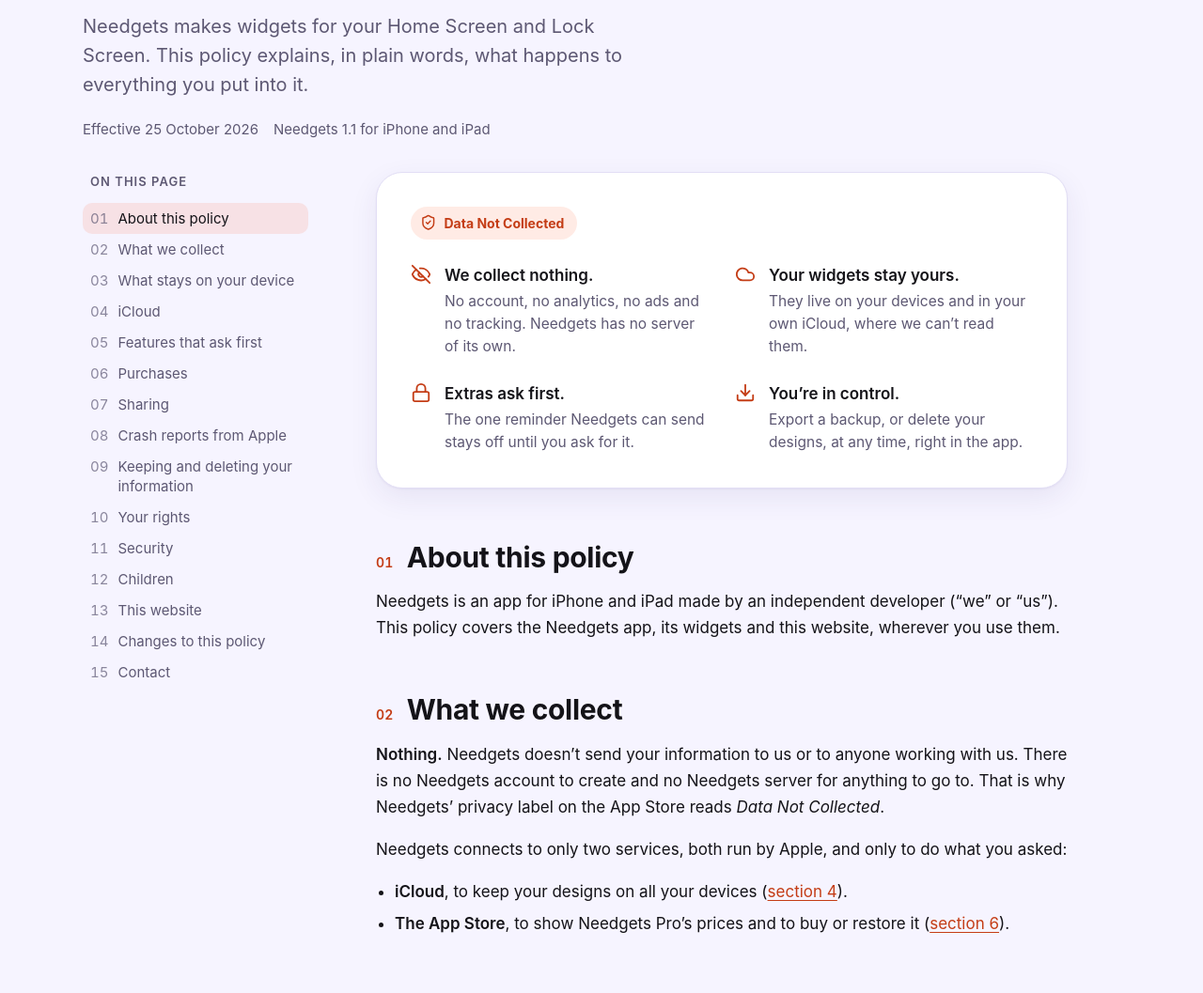
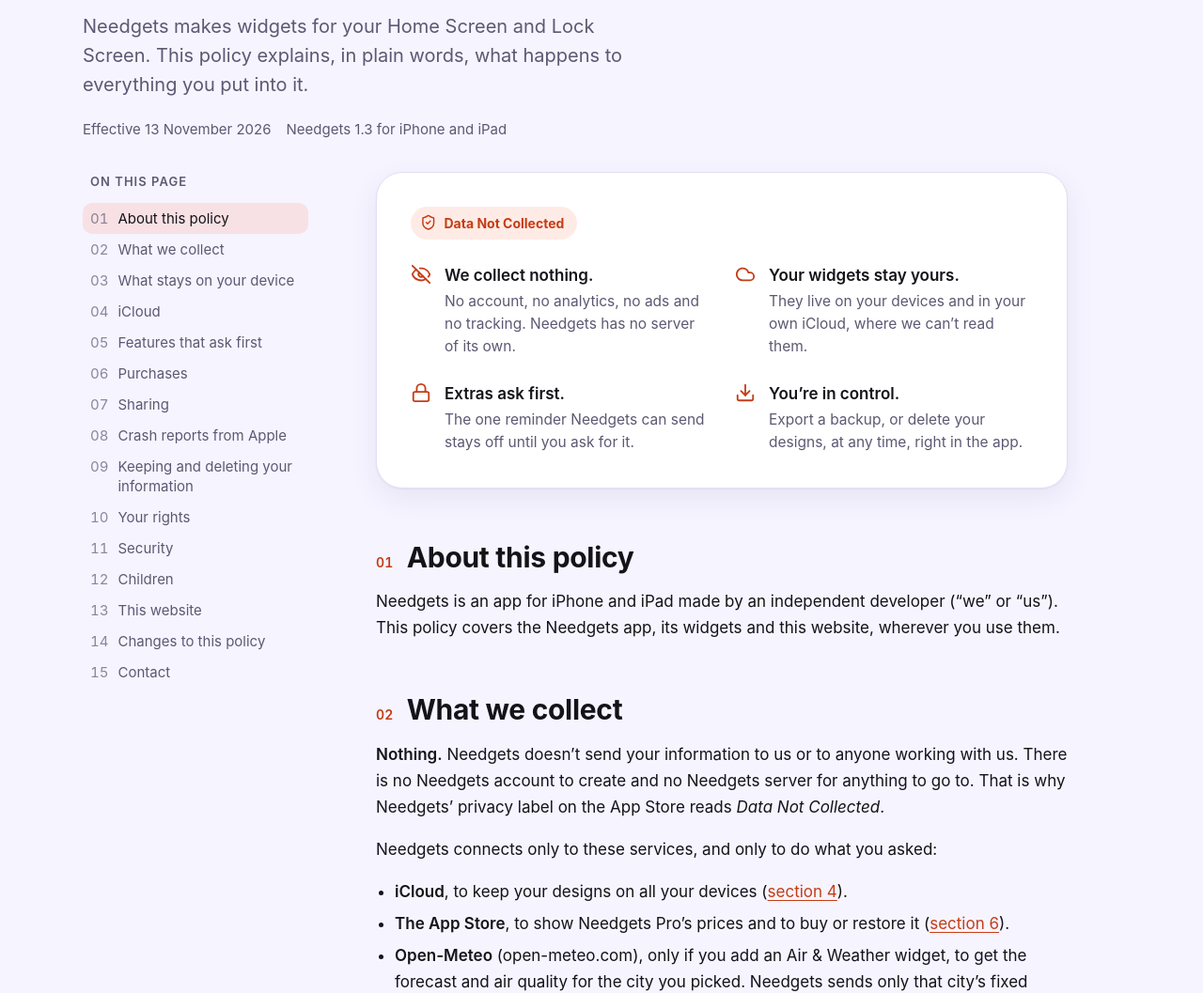
Before and after one commit to minhthang2811/needgets-support, a plain HTML site: page privacy/index.html in a window 1280 px wide. Shown: the part 246-1303 px from the top of the page at 94% size. Drawn offline with Linux system fonts and the light colour scheme.

Commit message:
Privacy policy for 1.3: Open-Meteo for Air & Weather; nineteen widget kinds
- The policy now lists Open-Meteo next to iCloud and the App Store: only an
  Air & Weather widget calls it, with the chosen city's fixed coordinates,
  never the person's location. Effective 13 November 2026, Needgets 1.3.
- The support page counts nineteen kinds of widget.

Co-Authored-By: Claude Opus 5.5 <noreply@anthropic.com>

```diff
--- a/privacy/index.html
+++ b/privacy/index.html
@@ -45,7 +45,7 @@
           <p class="eyebrow"><a href="../">Needgets</a> · Privacy</p>
           <h1>Privacy Policy</h1>
           <p class="lede">Needgets makes widgets for your Home Screen and Lock Screen. This policy explains, in plain words, what happens to everything you put into it.</p>
-          <p class="updated"><span>Effective 25 October 2026</span><span>Needgets 1.1 for iPhone and iPad</span></p>
+          <p class="updated"><span>Effective 13 November 2026</span><span>Needgets 1.3 for iPhone and iPad</span></p>
         </header>
 
         <div class="policy">
@@ -67,7 +67,7 @@
             </section>
             <section id="en-collect">
               <h2><span class="num">02</span>What we collect</h2>
-              <p><strong>Nothing.</strong> Needgets doesn’t send your information to us or to anyone working with us. There is no Needgets account to create and no Needgets server for anything to go to. That is why Needgets’ privacy label on the App Store reads <em>Data Not Collected</em>.</p><p>Needgets connects to only two services, both run by Apple, and only to do what you asked:</p><ul><li><strong>iCloud</strong>, to keep your designs on all your devices (<a href="#en-icloud">section 4</a>).</li><li><strong>The App Store</strong>, to show Needgets Pro’s prices and to buy or restore it (<a href="#en-purchases">section 6</a>).</li></ul>
+              <p><strong>Nothing.</strong> Needgets doesn’t send your information to us or to anyone working with us. There is no Needgets account to create and no Needgets server for anything to go to. That is why Needgets’ privacy label on the App Store reads <em>Data Not Collected</em>.</p><p>Needgets connects only to these services, and only to do what you asked:</p><ul><li><strong>iCloud</strong>, to keep your designs on all your devices (<a href="#en-icloud">section 4</a>).</li><li><strong>The App Store</strong>, to show Needgets Pro’s prices and to buy or restore it (<a href="#en-purchases">section 6</a>).</li><li><strong>Open-Meteo</strong> (open-meteo.com), only if you add an Air &amp; Weather widget, to get the forecast and air quality for the city you picked. Needgets sends only that city’s fixed coordinates, never your location, and nothing about you. Like any website, Open-Meteo sees your device’s IP address when it answers; see <a href="https://open-meteo.com/en/terms">Open-Meteo’s terms and privacy policy</a>.</li></ul>
             </section>
             <section id="en-device">
               <h2><span class="num">03</span>What stays on your device</h2>
@@ -134,7 +134,7 @@
           <p class="eyebrow"><a href="../#vi">Needgets</a> · Quyền riêng tư</p>
           <h1>Chính sách quyền riêng tư</h1>
           <p class="lede">Needgets tạo widget cho Màn hình chính và Màn hình khóa. Chính sách này giải thích bằng lời dễ hiểu điều gì xảy ra với mọi thứ bạn đưa vào ứng dụng.</p>
-          <p class="updated"><span>Có hiệu lực từ 25 tháng 10 năm 2026</span><span>Needgets 1.1 cho iPhone và iPad</span></p>
+          <p class="updated"><span>Có hiệu lực từ 13 tháng 11 năm 2026</span><span>Needgets 1.3 cho iPhone và iPad</span></p>
         </header>
 
         <div class="policy">
@@ -156,7 +156,7 @@
             </section>
             <section id="vi-collect">
               <h2><span class="num">02</span>Những gì chúng tôi thu thập</h2>
-              <p><strong>Không gì cả.</strong> Needgets không gửi thông tin của bạn cho chúng tôi hay bất kỳ ai làm việc với chúng tôi. Không có tài khoản Needgets nào để tạo và không có máy chủ Needgets nào để gửi đến. Vì vậy nhãn quyền riêng tư của Needgets trên App Store ghi <em>Không thu thập dữ liệu</em>.</p><p>Needgets chỉ kết nối với hai dịch vụ, đều do Apple vận hành, và chỉ để làm điều bạn yêu cầu:</p><ul><li><strong>iCloud</strong>, để thiết kế của bạn có trên mọi thiết bị (<a href="#vi-icloud">mục 4</a>).</li><li><strong>App Store</strong>, để hiện giá Needgets Pro, mua hoặc khôi phục (<a href="#vi-purchases">mục 6</a>).</li></ul>
+              <p><strong>Không gì cả.</strong> Needgets không gửi thông tin của bạn cho chúng tôi hay bất kỳ ai làm việc với chúng tôi. Không có tài khoản Needgets nào để tạo và không có máy chủ Needgets nào để gửi đến. Vì vậy nhãn quyền riêng tư của Needgets trên App Store ghi <em>Không thu thập dữ liệu</em>.</p><p>Needgets chỉ kết nối với các dịch vụ dưới đây, và chỉ để làm điều bạn yêu cầu:</p><ul><li><strong>iCloud</strong>, để thiết kế của bạn có trên mọi thiết bị (<a href="#vi-icloud">mục 4</a>).</li><li><strong>App Store</strong>, để hiện giá Needgets Pro, mua hoặc khôi phục (<a href="#vi-purchases">mục 6</a>).</li><li><strong>Open-Meteo</strong> (open-meteo.com), chỉ khi bạn thêm widget Không khí &amp; Thời tiết, để lấy dự báo và chất lượng không khí của thành phố bạn chọn. Needgets chỉ gửi tọa độ cố định của thành phố đó, không bao giờ gửi vị trí của bạn hay thông tin gì về bạn. Như mọi trang web, Open-Meteo thấy địa chỉ IP của thiết bị khi trả lời; xem <a href="https://open-meteo.com/en/terms">điều khoản và chính sách quyền riêng tư của Open-Meteo</a>.</li></ul>
             </section>
             <section id="vi-device">
               <h2><span class="num">03</span>Những gì ở lại trên thiết bị</h2>
```
Also changed, not shown: index.html (+2 -2 lines).
